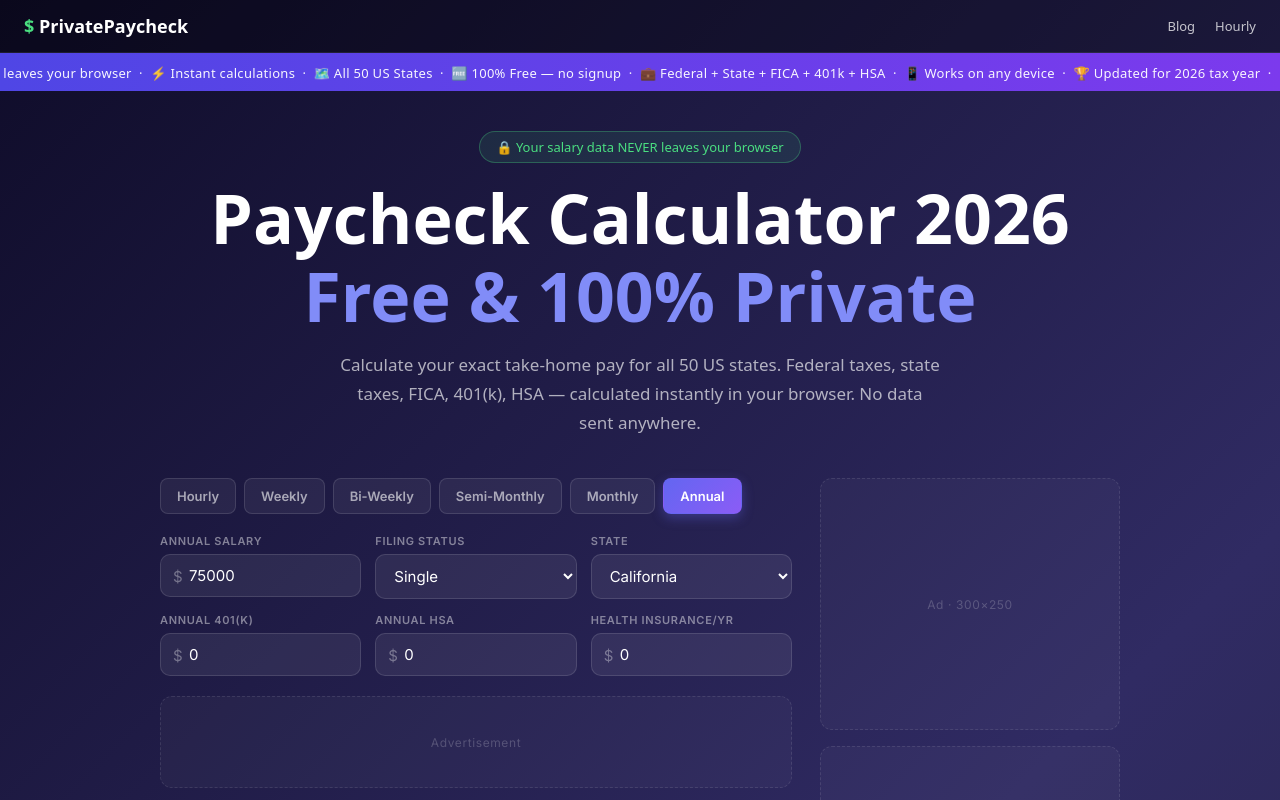
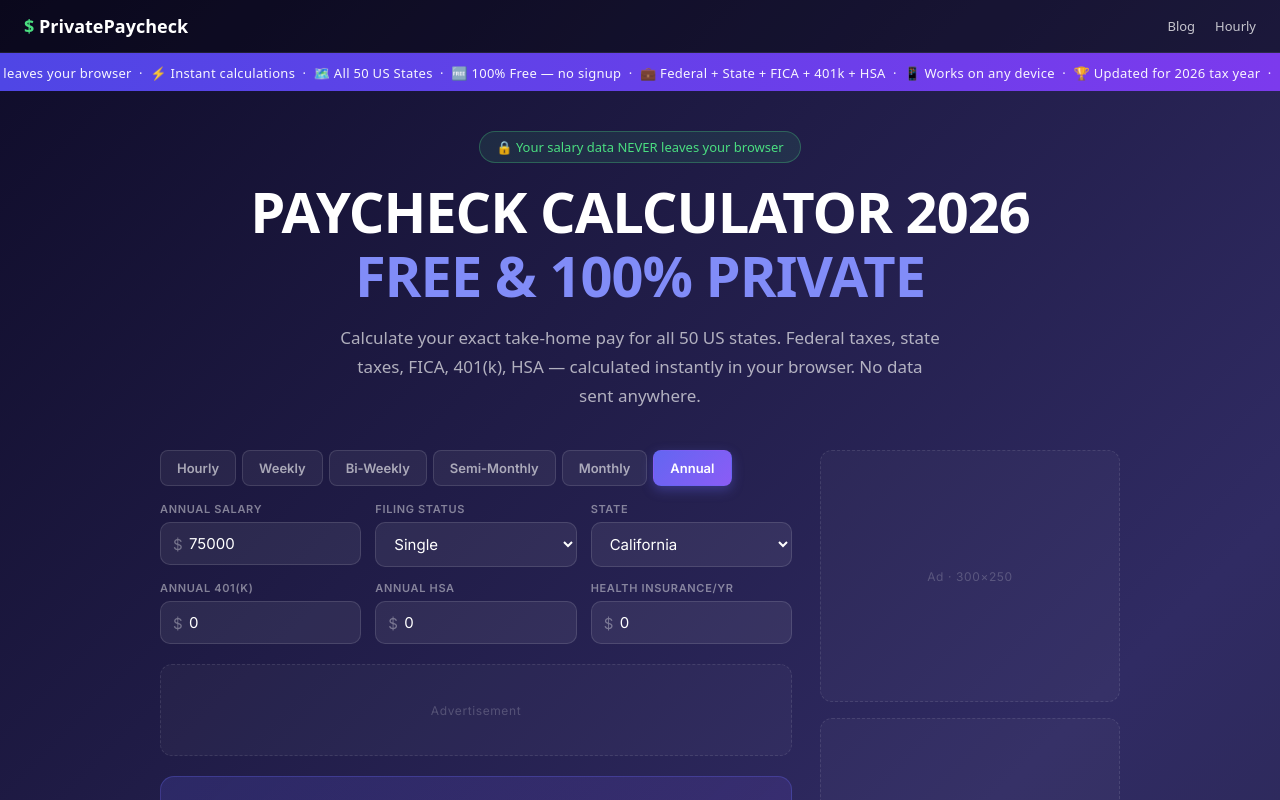
Before and after one commit to devqrcraft-ui/privatepaycheck, a Next.js app: page / in a window 1280 px wide. Shown: the top 800 px of the page. Built offline with nearby package versions, Linux system fonts and the light colour scheme.

Commit message:
fix: mobile layout + uppercase titles

```diff
--- a/src/app/[state]/page.tsx
+++ b/src/app/[state]/page.tsx
@@ -48,7 +48,7 @@ export default async function StatePage({ params }: { params: Promise<{ state: s
               {st.name + ' has NO state income tax!'}
             </div>
           )}
-          <h1 style={{ fontSize:'clamp(24px,4vw,44px)', fontWeight:900, margin:'0 0 12px' }}>
+          <h1 style={{ fontSize:'clamp(24px,4vw,44px)',fontWeight:900,margin:'0 0 12px',textTransform:'uppercase' as const,letterSpacing:'-0.5px' }}>
             {st.name + ' Paycheck Calculator 2026'}
           </h1>
           <p style={{ fontSize:'16px', opacity:0.65, maxWidth:'550px', margin:'0 auto', lineHeight:1.7 }}>
--- a/src/app/page.tsx
+++ b/src/app/page.tsx
@@ -39,7 +39,7 @@ export default function HomePage() {
           <div style={{ display: 'inline-block', background: 'rgba(74,222,128,0.1)', border: '1px solid rgba(74,222,128,0.3)', borderRadius: '20px', padding: '6px 16px', fontSize: '13px', marginBottom: '16px', color: '#4ade80' }}>
             🔒 Your salary data NEVER leaves your browser
           </div>
-          <h1 style={{ fontSize: 'clamp(36px,6vw,68px)', fontWeight: 900, margin: '0 0 16px', lineHeight: 1.15 }}>
+          <h1 style={{ fontSize:'clamp(28px,5vw,56px)',textTransform:'uppercase' as const,letterSpacing:'-1px', fontWeight: 900, margin: '0 0 16px', lineHeight: 1.15 }}>
             Paycheck Calculator 2026<br/>
             <span style={{ color: '#818cf8' }}>Free & 100% Private</span>
           </h1>
--- a/src/components/Calculator.tsx
+++ b/src/components/Calculator.tsx
@@ -108,7 +108,7 @@ export default function Calculator({ defaultState = 'ca' }: { defaultState?: str
         <div style={{flex:'1 1 0',minWidth:0}}>
 
           {/* Freq buttons */}
-          <div style={{display:'flex',gap:'8px',flexWrap:'wrap',marginBottom:'20px'}}>
+          <div style={{display:'flex',gap:'6px',flexWrap:'wrap',marginBottom:'16px'}}>
             {FREQS.map(x=>(
               <button key={x.id} className={`fb${freq===x.id?' on':''}`} onClick={()=>setFreq(x.id)}>{x.label}</button>
             ))}
```
